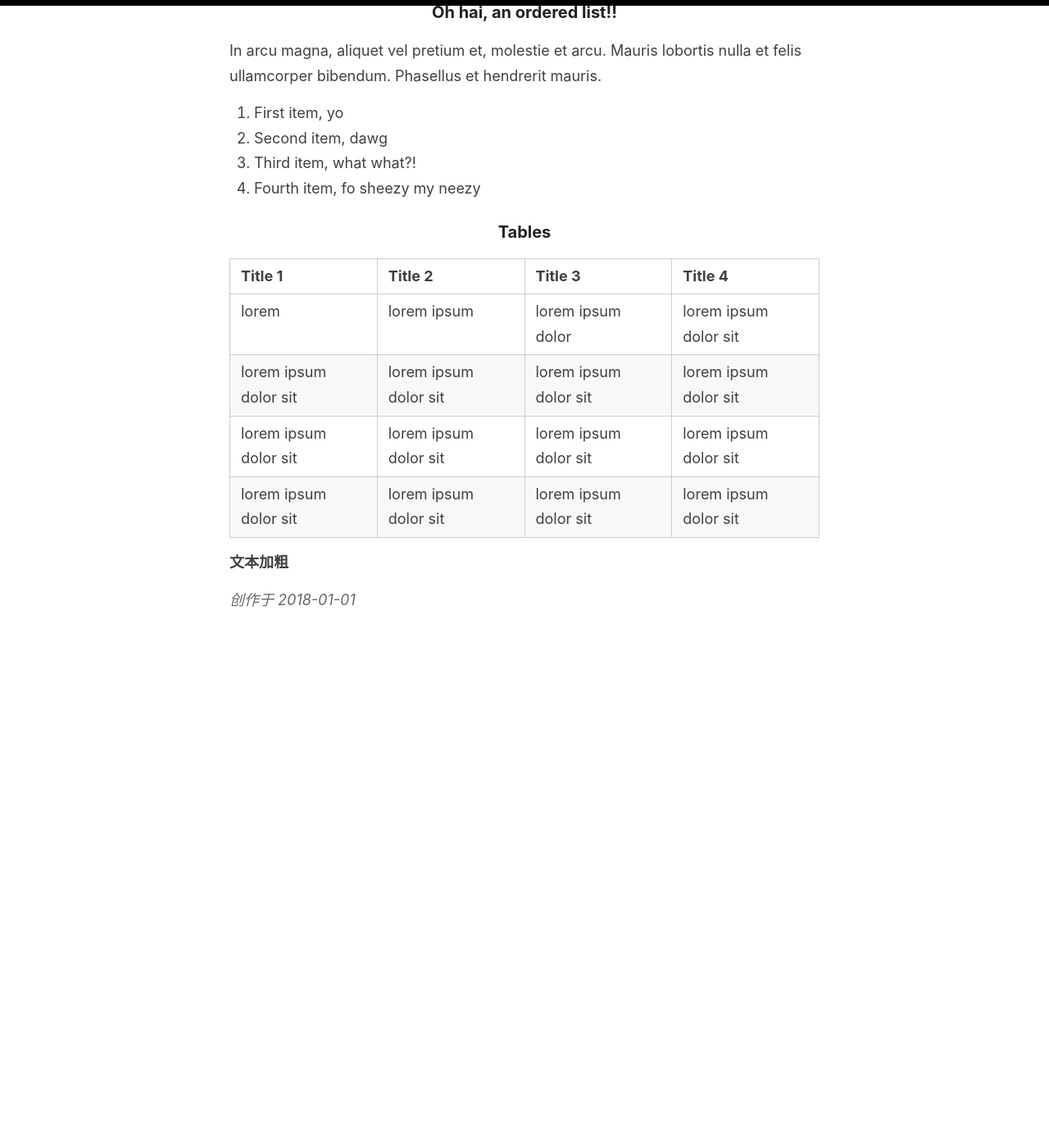
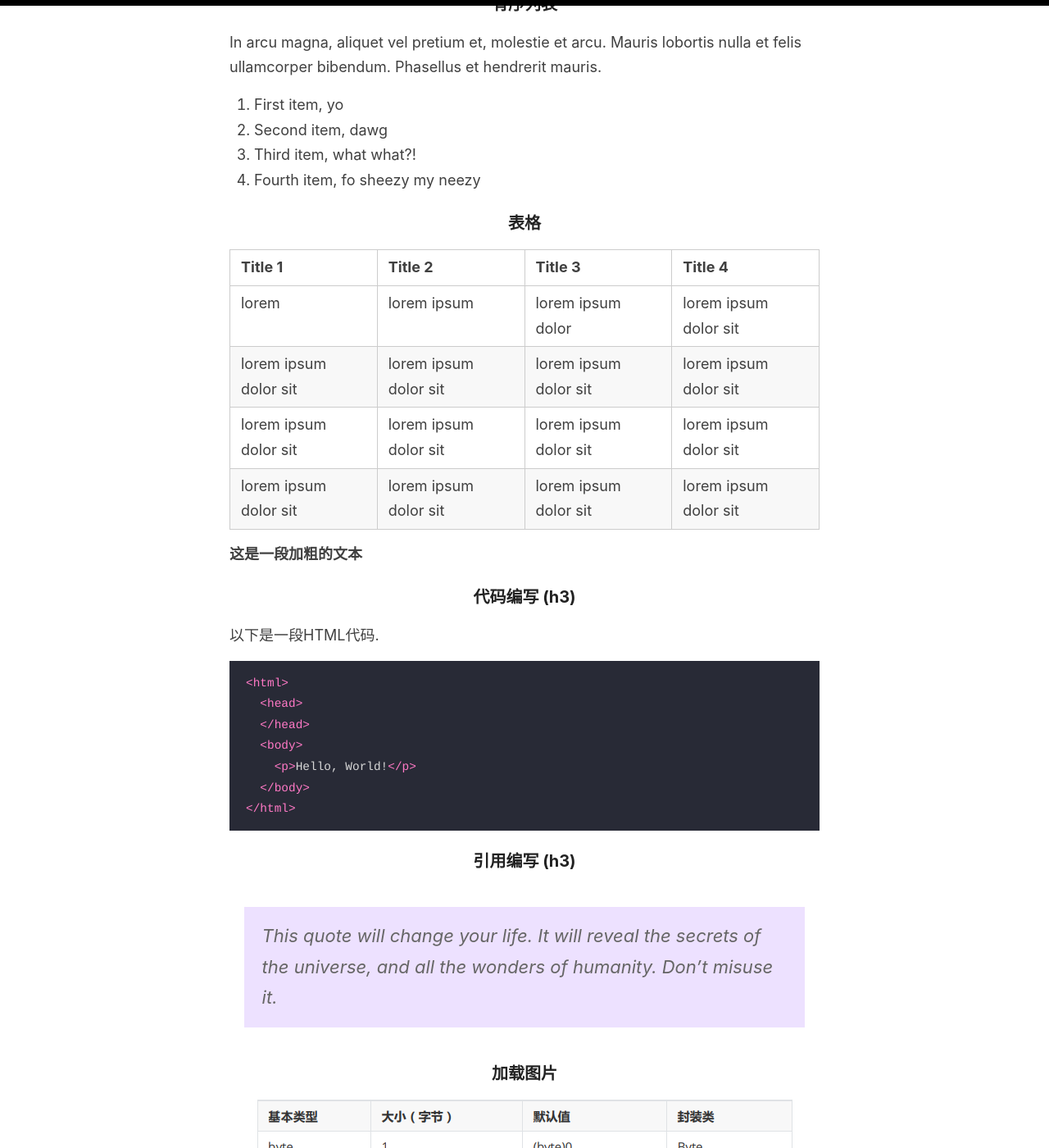
Before and after one commit to mytcc/book, a Jekyll site: the page built from _posts/2018-01-01-文章模板.md, in a window 1280 px wide and 1400 px high, scrolled down 1601 px. Shown: the whole window at 82% size. Built offline with Jekyll 4.4.1, drawn with Linux system fonts in a browser that asks for light colours; before the commit the page ends 2482 px from its top, so only the background shows below that; some of the changed text lies outside the part shown.

Commit message:
Update 2018-01-01-文章模板.md

````diff
--- a/_posts/2018-01-01-文章模板.md
+++ b/_posts/2018-01-01-文章模板.md
@@ -4,25 +4,25 @@ title:  文章模板与Markdown语法
 categories: [markdown]
 excerpt: 新建文章时或查看Markdown语法时可以参考此模板.
 ---
-# Some great heading (h1)
+# 一级标题 (h1)
 
 In graphic design, a pull quote (also known as a lift-out pull quote) is a key phrase, quotation, or excerpt that has been pulled from an article and used as a page layout graphic element, serving to entice readers into the article or to highlight a key topic. {% include pullquote.html quote="It is typically placed in a larger or distinctive typeface and on the same page." %} Pull quotes are often used in magazine and newspaper articles, annual reports, and brochures, as well as on the web. They can add visual interest to text-heavy pages with few images or illustrations.
 
-## Some great heading (h2)
+## 二级标题 (h2)
 
 Placement of a pull quote on a page may be defined in a publication's or website's style guide. Such a typographic device may or may not be aligned with a column on the page. Some designers, for example, choose not to align the quote. In that case, the quotation cuts into two or more columns, as in the example shown. Because the pull quote invites the reader to read about the highlighted material, the pull quote should appear before the text it cites and, generally, fairly close to it.
 
-### Some great heading (h3)
+### 三级标题 (h3)
 
 Pull quotes need not be a verbatim copy of the text being quoted; depending on a publication's house style, pull quotes may be abbreviated for space or paraphrased for clarity, with or without indication.
 
-#### Some great heading (h4)
+#### 四级标题 (h4)
 
 
 A disadvantage of pull quotes as a design element is that they can disrupt the reading process of readers invested in reading the text sequentially by drawing attention to ghost fragments out of context. At the other extreme, when pull quotes are used to break up what would otherwise be a formless wall of text, pull quote can serve as visual landmarks to help the reader maintain a sense of sequence and place.
 
 
-### Oh hai, an unordered list!!
+### 无序列表
 
 In arcu magna, aliquet vel pretium et, molestie et arcu. Mauris lobortis nulla et felis ullamcorper bibendum. Phasellus et hendrerit mauris.
 
@@ -31,7 +31,7 @@ In arcu magna, aliquet vel pretium et, molestie et arcu. Mauris lobortis nulla e
 - Third item, what what?!
 - Fourth item, fo sheezy my neezy
 
-### Oh hai, an ordered list!!
+### 有序列表
 
 In arcu magna, aliquet vel pretium et, molestie et arcu. Mauris lobortis nulla et felis ullamcorper bibendum. Phasellus et hendrerit mauris.
 
@@ -41,7 +41,7 @@ In arcu magna, aliquet vel pretium et, molestie et arcu. Mauris lobortis nulla e
 4. Fourth item, fo sheezy my neezy
 
 
-### Tables
+### 表格
 
 |Title 1               | Title 2               | Title 3               | Title 4              |
 |--------------------- | --------------------- | --------------------- | ---------------------|
@@ -51,4 +51,24 @@ In arcu magna, aliquet vel pretium et, molestie et arcu. Mauris lobortis nulla e
 |lorem ipsum dolor sit | lorem ipsum dolor sit | lorem ipsum dolor sit | lorem ipsum dolor sit|
 
 
-**文本加粗**
+**这是一段加粗的文本**
+
+### 代码编写 (h3)
+
+以下是一段HTML代码.
+
+```html
+<html>
+  <head>
+  </head>
+  <body>
+    <p>Hello, World!</p>
+  </body>
+</html>
+```
+### 引用编写 (h3)
+
+> This quote will change your life. It will reveal the secrets of the universe, and all the wonders of humanity. Don't misuse it.
+
+### 加载图片
+![Java数据类型](/book/images/2022/03/java数据类型.png)
````
